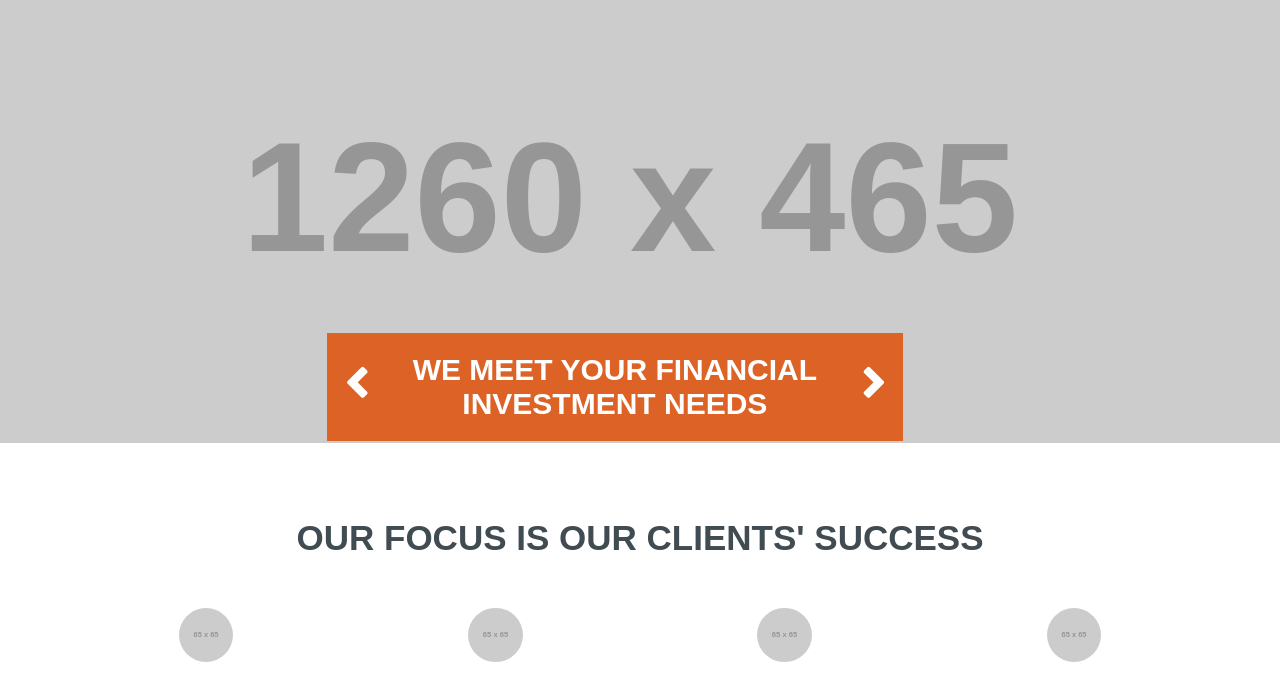
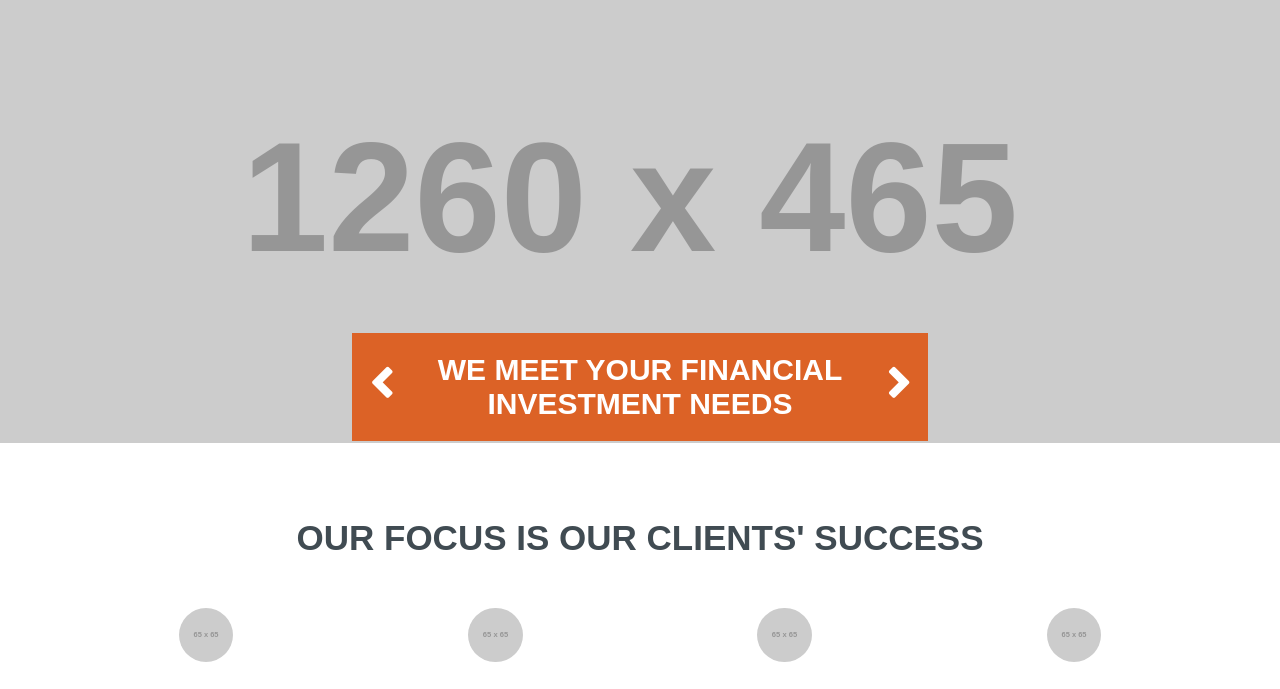
Before and after one commit to Shirly-D/Haber, a plain HTML site: page index.html in a window 1280 px wide. Shown: the part 111-800 px from the top of the page. Drawn offline with Linux system fonts and the light colour scheme; placeholder pictures from the web are drawn by us.

Commit message:
css commit

```diff
--- a/assets/css/style.css
+++ b/assets/css/style.css
@@ -234,11 +234,11 @@ nav {
   width: 100%;
   margin: 0 auto;
   position: absolute;
-  top: 98%;
-  left: 23%;
+  top: 88%;
+  left: 50%;
   background-color: #DC6226;
   text-align: center;
-  transform: translate(-50px, -50px);
+  transform: translate(-50%, -50%);
 }
 
 .banner h2 {
```
